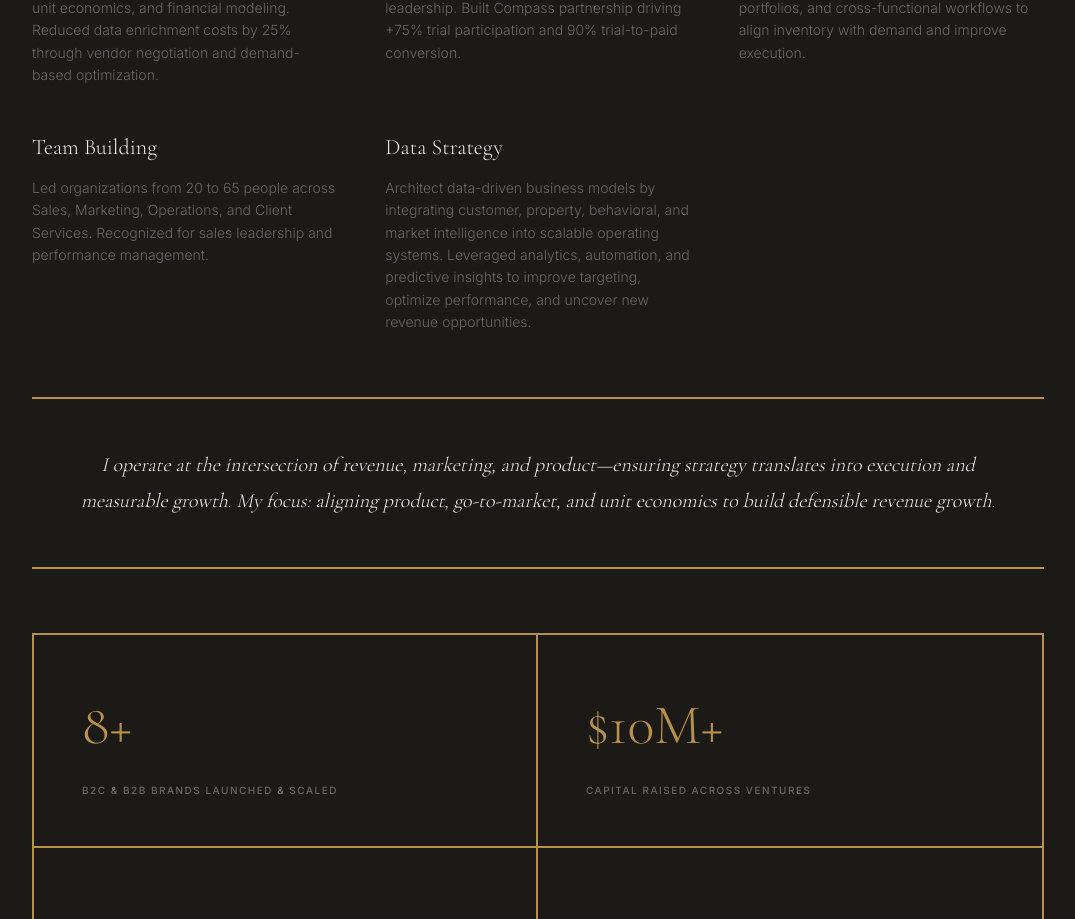
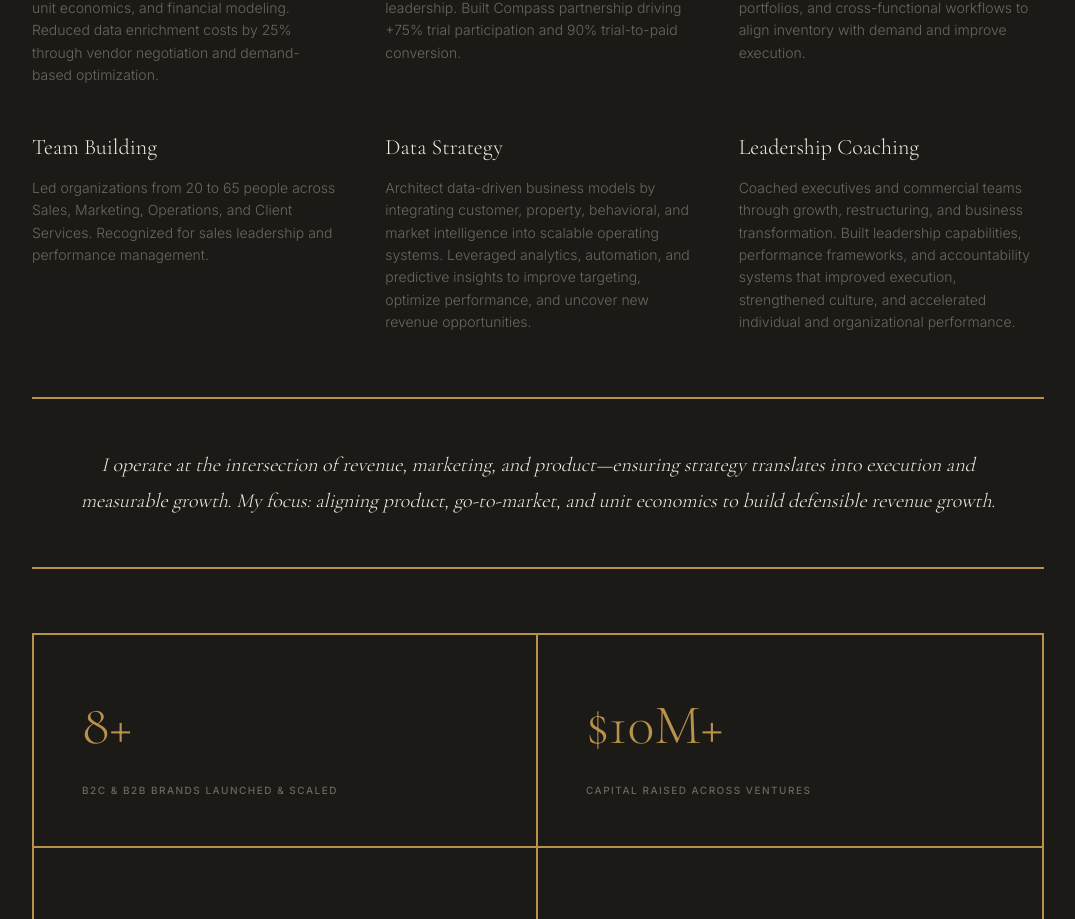
Before and after one commit to letsnavigatebmw/aperture-hospitality, a Next.js app: page /about in a window 1280 px wide. Shown: the part 1794-2713 px from the top of the page, without its empty margins (102-1177 px from the left). Built offline with nearby package versions, Linux system fonts and the light colour scheme.

Commit message:
Add 6th specialty: Leadership Coaching to 'What I Do' section - Now displays as 3x2 grid

```diff
--- a/app/about/page.tsx
+++ b/app/about/page.tsx
@@ -166,12 +166,22 @@ export default function About() {
             </div>
 
             {/* Data Strategy */}
-            <div style={{ gridColumn: 'span 1' }}>
+            <div>
               <h3 style={{ fontFamily: "'Cormorant Garamond', Georgia, serif", fontSize: '1.375rem', fontWeight: 300, color: '#F0EDE6', marginBottom: '1rem', lineHeight: 1.2 }}>
                 Data Strategy
               </h3>
               <p style={{ fontSize: '0.875rem', fontWeight: 300, lineHeight: 1.6, color: '#6B6760' }}>
                 Architect data-driven business models by integrating customer, property, behavioral, and market intelligence into scalable operating systems. Leveraged analytics, automation, and predictive insights to improve targeting, optimize performance, and uncover new revenue opportunities.
+              </p>
+            </div>
+
+            {/* Leadership Coaching */}
+            <div>
+              <h3 style={{ fontFamily: "'Cormorant Garamond', Georgia, serif", fontSize: '1.375rem', fontWeight: 300, color: '#F0EDE6', marginBottom: '1rem', lineHeight: 1.2 }}>
+                Leadership Coaching
+              </h3>
+              <p style={{ fontSize: '0.875rem', fontWeight: 300, lineHeight: 1.6, color: '#6B6760' }}>
+                Coached executives and commercial teams through growth, restructuring, and business transformation. Built leadership capabilities, performance frameworks, and accountability systems that improved execution, strengthened culture, and accelerated individual and organizational performance.
               </p>
             </div>
           </div>
```
